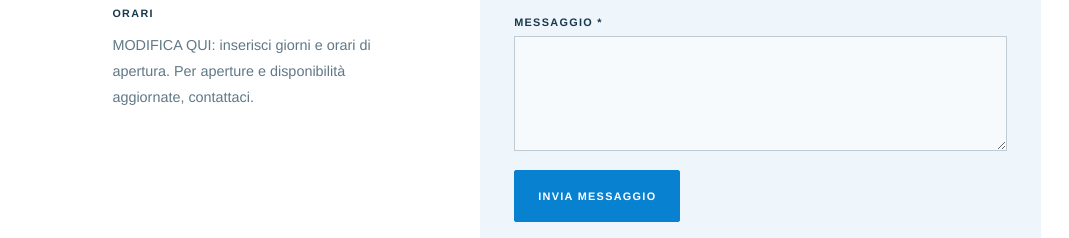
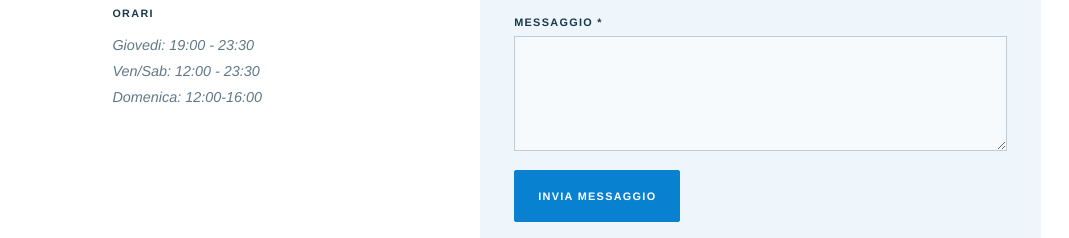
Before and after one commit to ilpagliaccetto77/Locandapagliaccetto, a plain HTML site: page index.html in a window 1280 px wide. Shown: the part 8654-8892 px from the top of the page, 211-1280 px from the left. Drawn offline with Linux system fonts and the light colour scheme.

Commit message:
Update index.html

```diff
--- a/index.html
+++ b/index.html
@@ -421,7 +421,7 @@
             <div><h3>Dove siamo</h3><p>Locanda il Pagliaccetto<br><em>Via Casale di Tragliatella 95, Tragliatella</em></p></div>
             <div><h3>Contatti</h3><p><a href="tel:+393334429551">+39 333 442 9551</a><br><a href="mailto: ilpagliaccetto77@gmail.com">ilpagliaccetto77@gmail.com</a></p></div>
             <div><h3>Seguici</h3><p><a href="https://www.instagram.com/ilpagliaccetto/" target="_blank" rel="noopener"><i>Instagram ↗</i></a><br></a></p></div>
-            <div><h3>Orari</h3><p>MODIFICA QUI: inserisci giorni e orari di apertura. Per aperture e disponibilità aggiornate, contattaci.</p></div>
+            <div><h3>Orari</h3><p><i>Giovedi: 19:00 - 23:30<br>Ven/Sab: 12:00 - 23:30<br>Domenica: 12:00-16:00</i></p></div>
           </div>
         </div>
         <div class="request-box">
```
